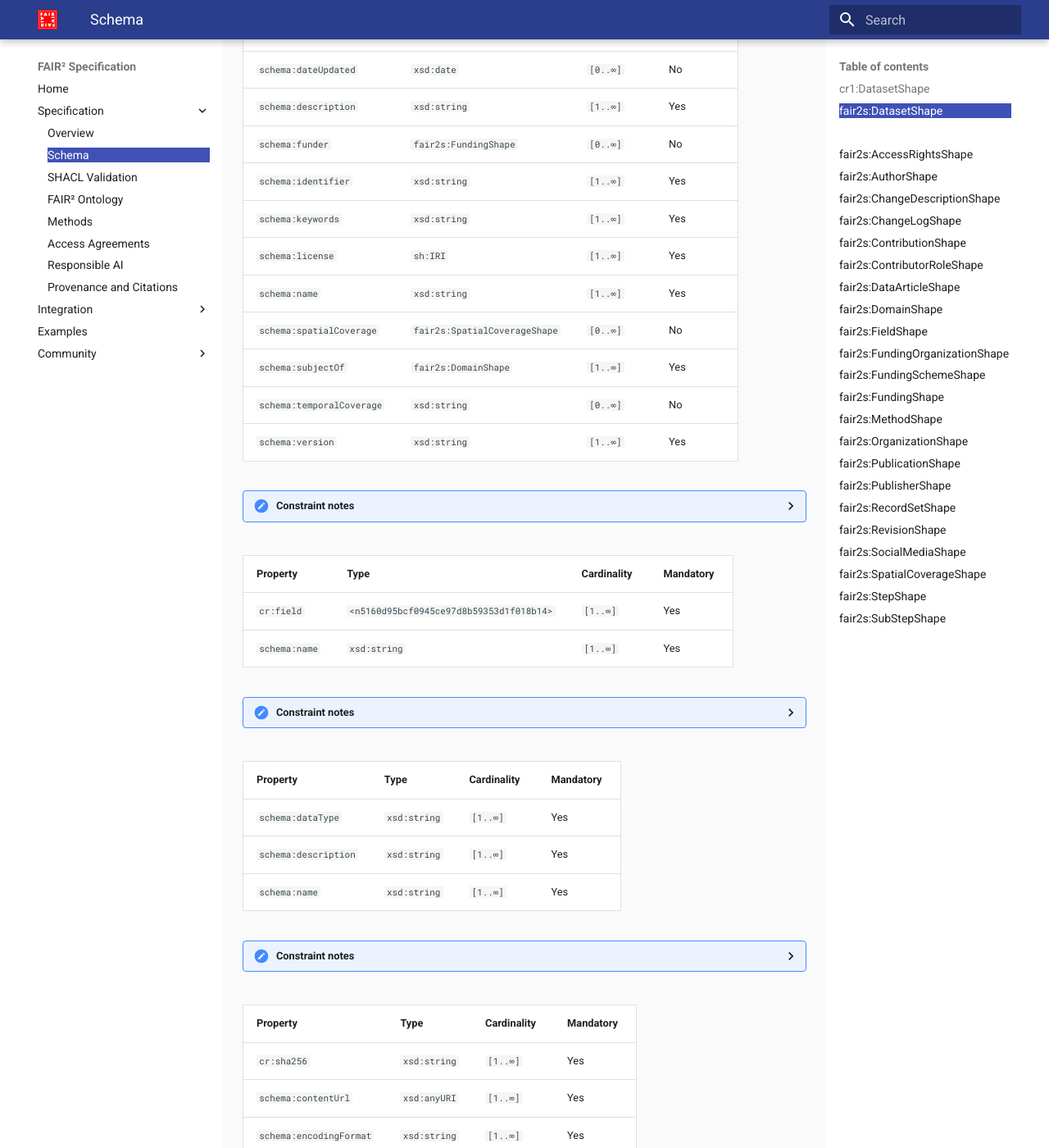
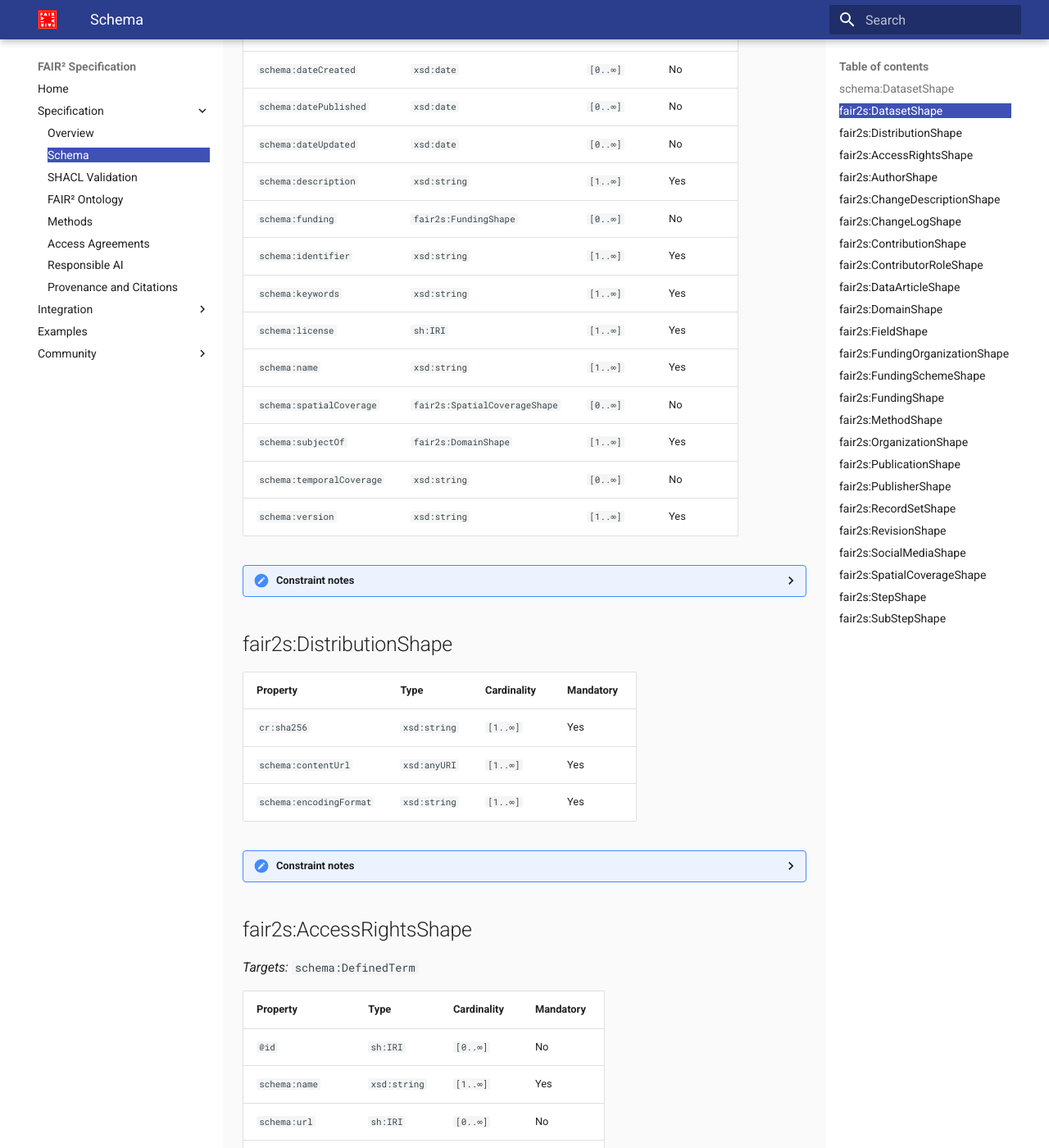
Before and after one commit to fair-squared/fair2-spec, an MkDocs documentation site: the page built from docs/specification/schema.md, in a window 1280 px wide and 1400 px high, scrolled down 1415 px. Shown: the whole window at 82% size. Built offline with MkDocs 1.6.1 and Material for MkDocs 9.7.7, drawn with Linux system fonts in a browser that asks for light colours; some of the changed text lies outside the part shown.

Commit message:
some fixes in docs

```diff
--- a/docs/specification/schema.md
+++ b/docs/specification/schema.md
@@ -2,26 +2,28 @@
 
 ---
 
-## cr1:DatasetShape
-*Targets:* `cr:Dataset`
+## schema:DatasetShape
+*Targets:* `schema:Dataset`
 
 | Property | Type | Cardinality | Mandatory |
 |---|---|---|---|
-| `cr:distribution` | `<n5160d95bcf0945ce97d8b59353d1f018b3>` | `[1..∞]` | Yes |
-| `cr:recordSet` | `<n5160d95bcf0945ce97d8b59353d1f018b11>` | `[1..∞]` | Yes |
+| `schema:distribution` | `schema:DataDownload`/`schema:FileObject` | `[1..∞]` | Yes |
+| `cr:recordSet` | `RecordSet` | `[1..∞]` | Yes |
 | `schema:description` | `xsd:string` | `[1..∞]` | Yes |
 | `schema:license` | `xsd:anyURI` | `[1..∞]` | Yes |
 | `schema:name` | `xsd:string` | `[1..∞]` | Yes |
 | `schema:url` | `xsd:anyURI` | `[1..∞]` | Yes |
+| `cr:conformsTo` | `xsd:boolean` | `[1..∞]` | Yes |
 
 <details><summary>Constraint notes</summary>
 
-- **cr:distribution**: A dataset must have at least one distribution.
+- **schema:distribution**: A dataset must have at least one distribution.
 - **cr:recordSet**: A dataset must have at least one record set.
 - **schema:description**: A dataset must have a description.
 - **schema:license**: A dataset must have a license.
 - **schema:name**: A dataset must have a name.
 - **schema:url**: A dataset must have a URL.
+- **cr:conformsTo**: A dataset must conform to an specification version.
 
 </details>
 
@@ -42,11 +44,12 @@
 | `schema:citationKey` | `xsd:string` | `[1..∞]` | Yes |
 | `schema:contentUrl` | `sh:IRI` | `[0..∞]` | No |
 | `schema:contributor` | `fair2s:ContributionShape` | `[1..∞]` | Yes |
+| `schema:dataArticle` | `schema:ScholarlyArticle` | `1` | No |
 | `schema:dateCreated` | `xsd:date` | `[0..∞]` | No |
 | `schema:datePublished` | `xsd:date` | `[0..∞]` | No |
 | `schema:dateUpdated` | `xsd:date` | `[0..∞]` | No |
 | `schema:description` | `xsd:string` | `[1..∞]` | Yes |
-| `schema:funder` | `fair2s:FundingShape` | `[0..∞]` | No |
+| `schema:funding` | `fair2s:FundingShape` | `[0..∞]` | No |
 | `schema:identifier` | `xsd:string` | `[1..∞]` | Yes |
 | `schema:keywords` | `xsd:string` | `[1..∞]` | Yes |
 | `schema:license` | `sh:IRI` | `[1..∞]` | Yes |
@@ -69,6 +72,7 @@
 - **schema:citationKey**: Dataset must provide a citationKey for internal referencing.
 - **schema:contentUrl**: Dataset may include a content URL for direct access.
 - **schema:contributor**: Dataset must include contributor metadata and roles.
+- **schema:dataArticle**: Dataset may be linked to a Data Article (Scholarly Article) object.
 - **schema:dateCreated**: Dataset may include its creation date.
 - **schema:datePublished**: Dataset may include its publication date.
 - **schema:dateUpdated**: Dataset may include its last updated date.
@@ -86,37 +90,8 @@
 </details>
 
 
-## <n5160d95bcf0945ce97d8b59353d1f018b11>
-| Property | Type | Cardinality | Mandatory |
-|---|---|---|---|
-| `cr:field` | `<n5160d95bcf0945ce97d8b59353d1f018b14>` | `[1..∞]` | Yes |
-| `schema:name` | `xsd:string` | `[1..∞]` | Yes |
 
-<details><summary>Constraint notes</summary>
-
-- **cr:field**: Each record set must have at least one field.
-- **schema:name**: Each record set must have a name.
-
-</details>
-
-
-## <n5160d95bcf0945ce97d8b59353d1f018b14>
-| Property | Type | Cardinality | Mandatory |
-|---|---|---|---|
-| `schema:dataType` | `xsd:string` | `[1..∞]` | Yes |
-| `schema:description` | `xsd:string` | `[1..∞]` | Yes |
-| `schema:name` | `xsd:string` | `[1..∞]` | Yes |
-
-<details><summary>Constraint notes</summary>
-
-- **schema:dataType**: Each field must specify a data type.
-- **schema:description**: Each field must have a description.
-- **schema:name**: Each field must have a name.
-
-</details>
-
-
-## <n5160d95bcf0945ce97d8b59353d1f018b3>
+## fair2s:DistributionShape
 | Property | Type | Cardinality | Mandatory |
 |---|---|---|---|
 | `cr:sha256` | `xsd:string` | `[1..∞]` | Yes |
```
Also changed, not shown: docs/community/governance.md (+3 -5 lines), docs/examples/example-walkthrough.md (+3 -13 lines), 1 other file.
